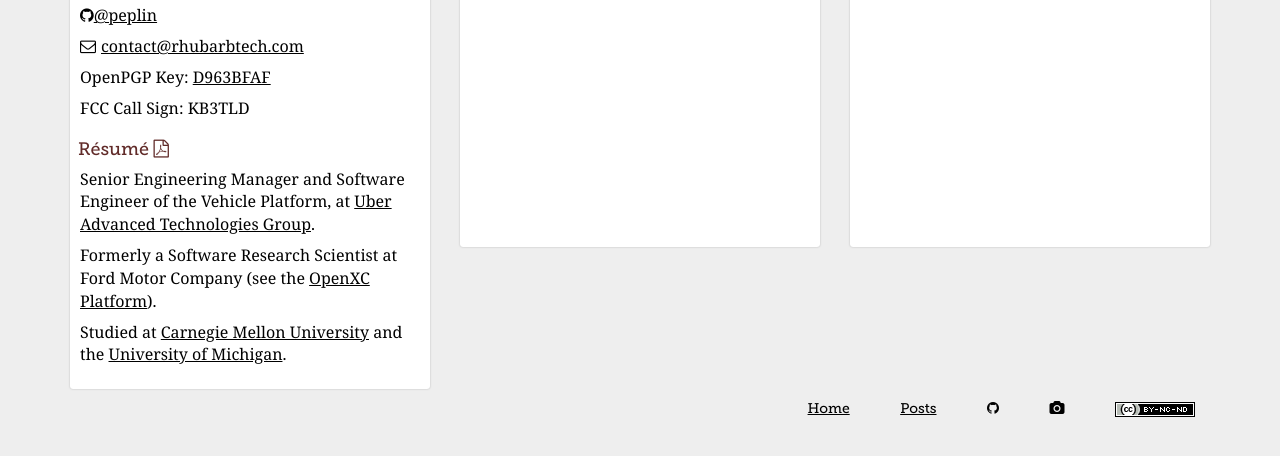
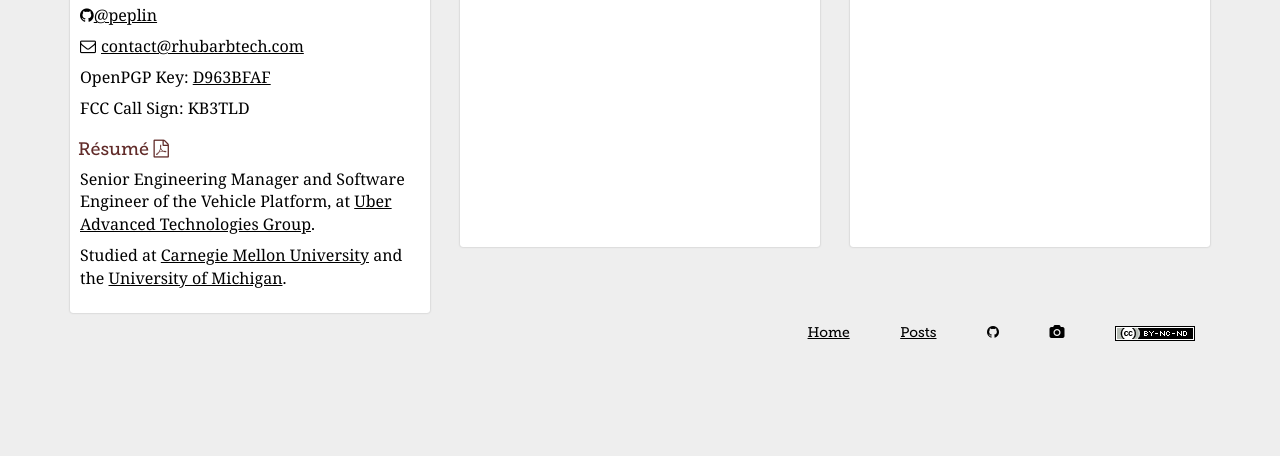
Before and after one commit to peplin/peplin.github.com, a Jekyll site: the page built from index.html, in a window 1280 px wide, cut to the strip 298-754 px from the top of the page. Built offline with Jekyll 4.4.1, drawn with Linux system fonts in a browser that asks for light colours.

Commit message:
Remove former positions

```diff
--- a/index.html
+++ b/index.html
@@ -27,7 +27,6 @@
             <h2>R&eacute;sum&eacute; <a href="/files/peplin-resume.pdf"><i class="fa fa-file-pdf-o"></i></a></h2>
             <ul class="resume work">
                 <li>Senior Engineering Manager and Software Engineer of the Vehicle Platform, at <a href="http://uberatg.com">Uber Advanced Technologies Group</a>.</li>
-                <li>Formerly a Software Research Scientist at Ford Motor Company (see the <a href="http://openxcplatform.com">OpenXC Platform</a>).</li>
             </ul>
             <ul class="resume education">
                 <li>Studied at <a href="http://www.ini.cmu.edu/">Carnegie Mellon University</a>
```
